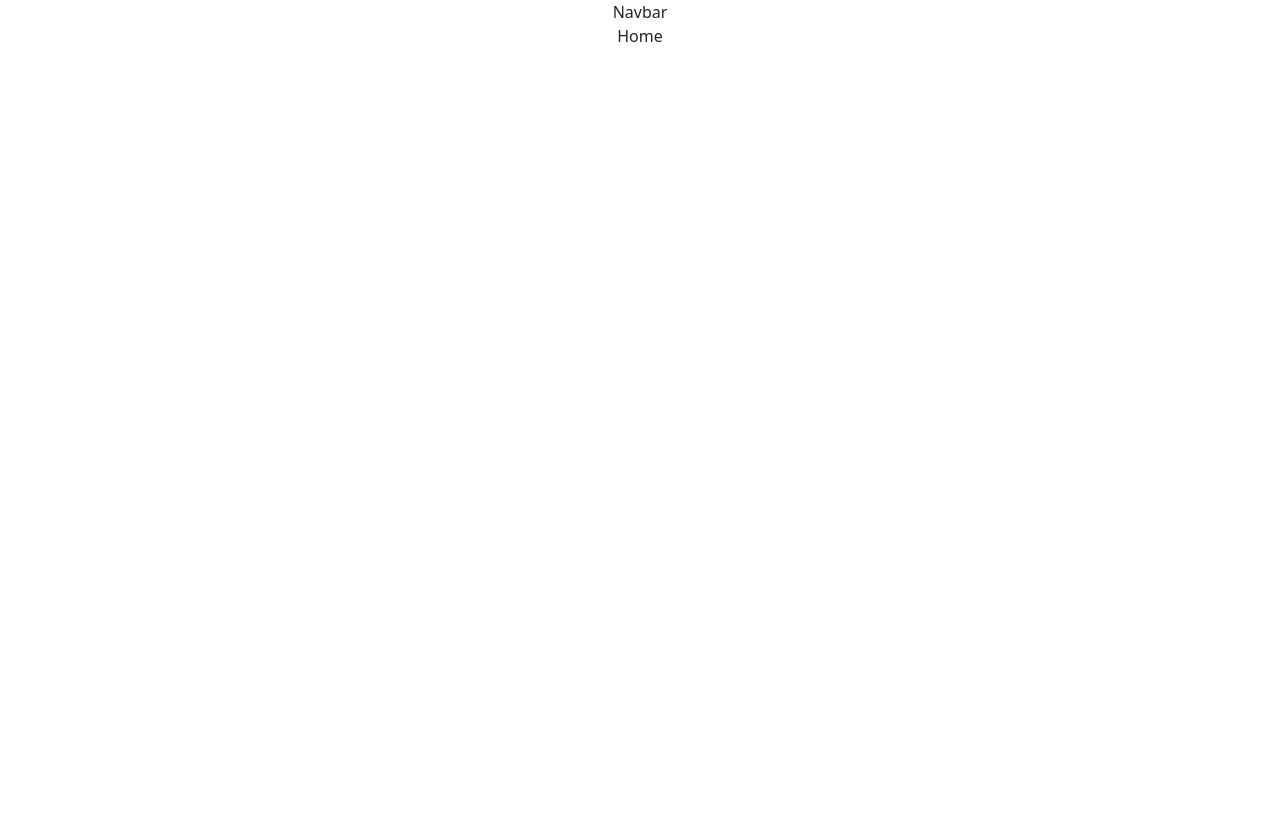
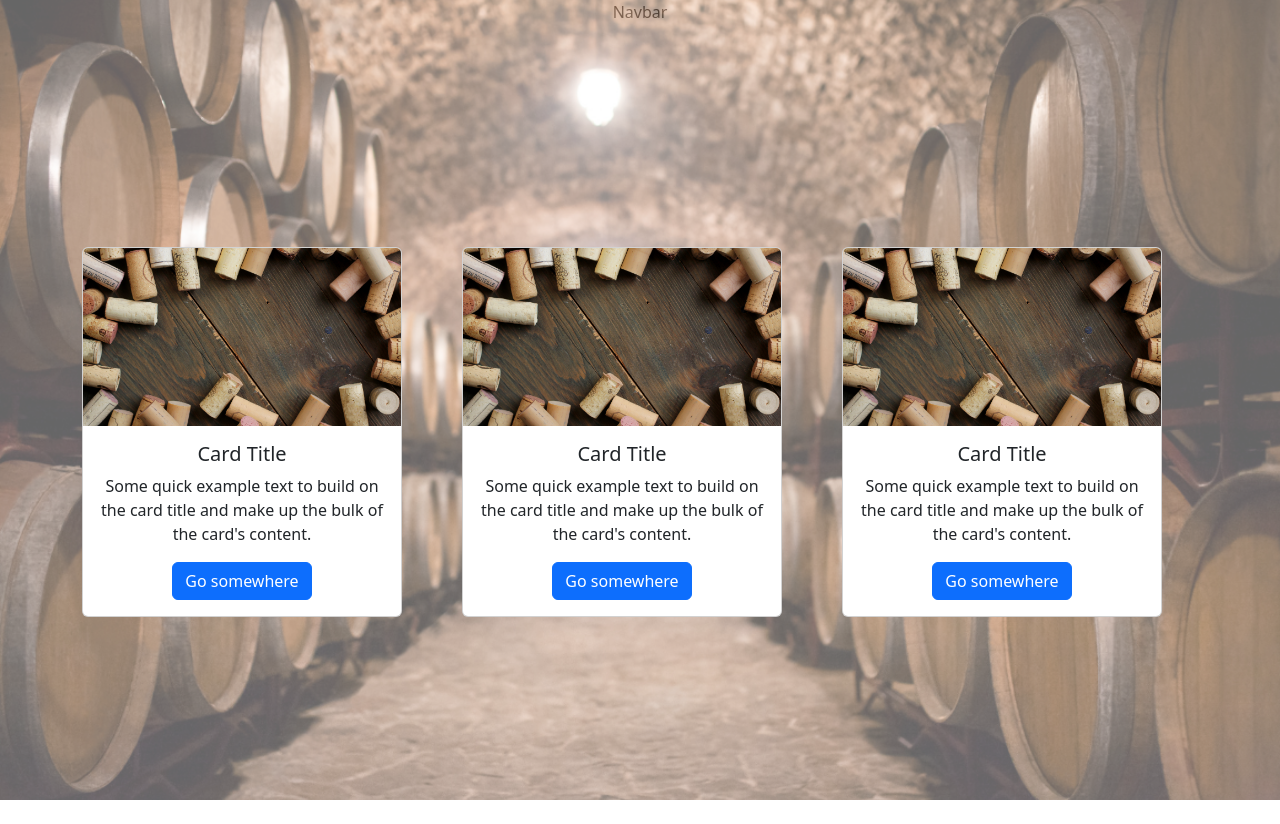
Before and after one commit to diegogustavopereira/wine, a React (Create React App) app: page / in a window 1280 px wide. Before the commit the page ends 800 px from the top, so only its background shows below. Built offline with nearby package versions, Linux system fonts and the light colour scheme.

Commit message:
18-11-22

```diff
--- a/src/Components/WineList/WineList.js
+++ b/src/Components/WineList/WineList.js
@@ -11,6 +11,7 @@ function WineList(){
 export default WineList;
 
 /*
+
 {
 "name" : "Malbec Argentino",
 "winery" : "Catena Zapata",
--- a/src/Pages/Home.css
+++ b/src/Pages/Home.css
@@ -0,0 +1,18 @@
+.BGImage {
+    opacity: 0.6;
+    position: absolute;
+    left: 0;
+    top: 0;
+    width: 100vw;
+    height: 100vh;
+    object-fit: cover;
+}
+
+.Homepage {
+    height: 100vh;
+    display: flex;
+    flex-direction: column;
+    align-items: center;
+    justify-content: center;
+
+}
--- a/src/Pages/Home.js
+++ b/src/Pages/Home.js
@@ -1,9 +1,61 @@
+import "./Home.css";
+import backgroundImage from "../assets/WineBG.png";
+import rolhas from "../assets/Rolhas(1153 × 649 px).png";
+import { Button, Card, Container } from "react-bootstrap";
+import Row from 'react-bootstrap/Row';
+import Col from 'react-bootstrap/Col';
 
-function Home(){
-
-    return(
-        <div>Home</div>
-    )
+function Home() {
+  return (
+    <div className="Homepage">
+      <figure>
+        <img className="BGImage" src={backgroundImage} alt="background" />
+      </figure>
+      <Container className="Cards">
+        <Row  xs={1} md={4}>
+        <Col xs={6} md={4}>
+          <Card style={{ width: "20rem" }}>
+            <Card.Img variant="top" src={rolhas} />
+            <Card.Body>
+              <Card.Title>Card Title</Card.Title>
+              <Card.Text>
+                Some quick example text to build on the card title and make up
+                the bulk of the card's content.
+              </Card.Text>
+              <Button variant="primary">Go somewhere</Button>
+            </Card.Body>
+          </Card>
+          </Col>
+          <Col xs={6} md={4}>
+          <Card style={{ width: "20rem" }}>
+            <Card.Img variant="top" src={rolhas} />
+            <Card.Body>
+              <Card.Title>Card Title</Card.Title>
+              <Card.Text>
+                Some quick example text to build on the card title and make up
+                the bulk of the card's content.
+              </Card.Text>
+              <Button variant="primary">Go somewhere</Button>
+            </Card.Body>
+          </Card>
+          </Col>
+          <Col xs={6} md={4}>
+          <Card style={{ width: "20rem" }}>
+            <Card.Img variant="top" src={rolhas} />
+            <Card.Body>
+              <Card.Title>Card Title</Card.Title>
+              <Card.Text>
+                Some quick example text to build on the card title and make up
+                the bulk of the card's content.
+              </Card.Text>
+              <Button variant="primary">Go somewhere</Button>
+            </Card.Body>
+          </Card>
+          </Col>
+        </Row>
+      </Container>
+    </div>
+  );
 }
 
 export default Home;
```
Also changed, not shown: src/assets/logo.png.
